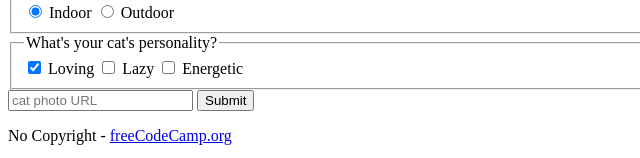
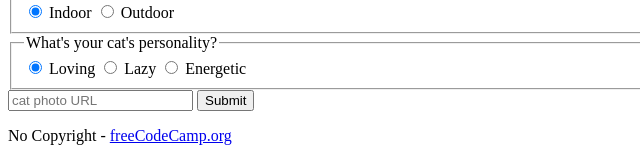
Before and after one commit to Emmanuelsheyi/html-project, a plain HTML site: page index.html in a window 1280 px wide. Shown: the part 1504-1662 px from the top of the page, 0-640 px from the left. Drawn offline with Linux system fonts and the light colour scheme.

Commit message:
fix-catbug

```diff
--- a/index.html
+++ b/index.html
@@ -48,9 +48,9 @@
               </fieldset>
               <fieldset>
                 <legend>What's your cat's personality?</legend>
-                <input id="loving" type="checkbox" name="personality" value="loving" checked> <label for="loving">Loving</label>
-                <input id="lazy" type="checkbox" name="personality" value="lazy"> <label for="lazy">Lazy</label>
-                <input id="energetic" type="checkbox" name="personality" value="energetic"> <label for="energetic">Energetic</label>
+                <input id="loving" type="radio" name="personality" value="loving" checked> <label for="loving">Loving</label>
+                <input id="lazy" type="radio" name="personality" value="lazy"> <label for="lazy">Lazy</label>
+                <input id="energetic" type="radio" name="personality" value="energetic"> <label for="energetic">Energetic</label>
               </fieldset>
               <input type="text" name="catphotourl" placeholder="cat photo URL" required>
               <button type="submit">Submit</button>
```
